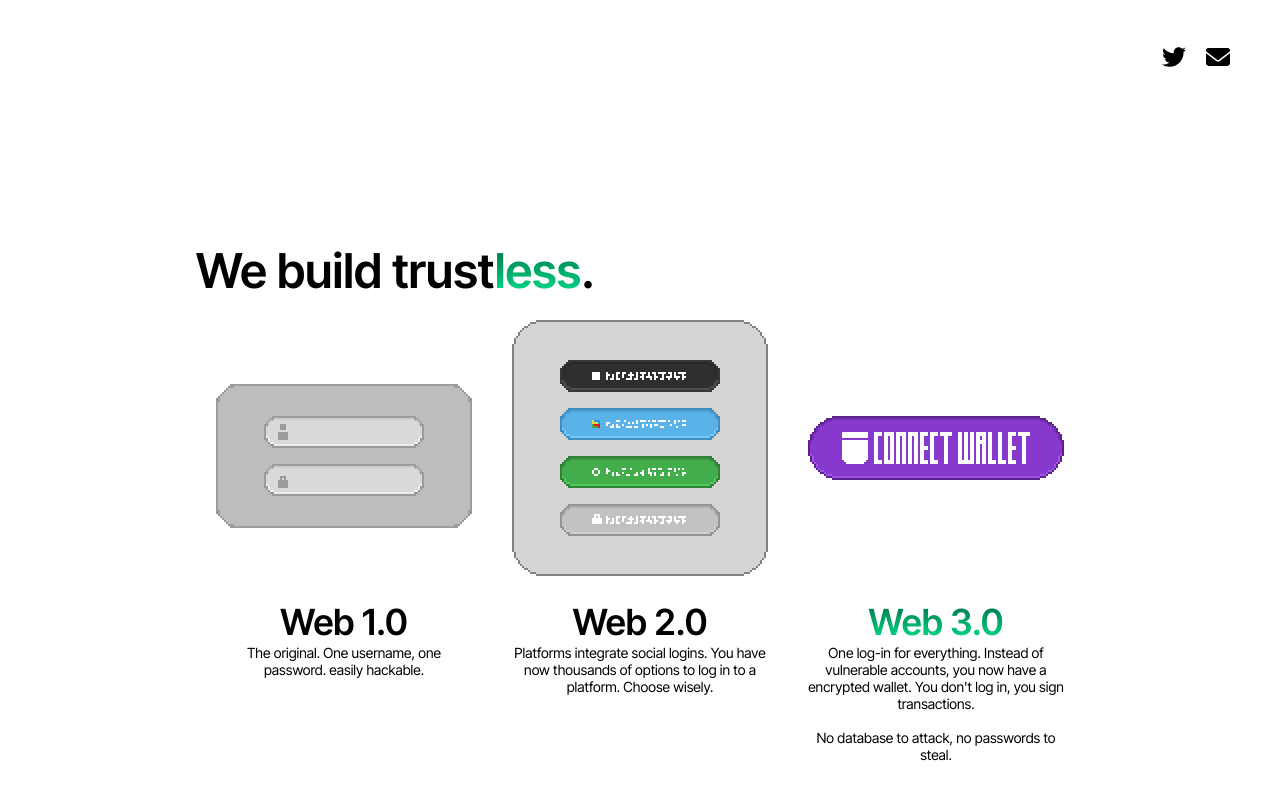
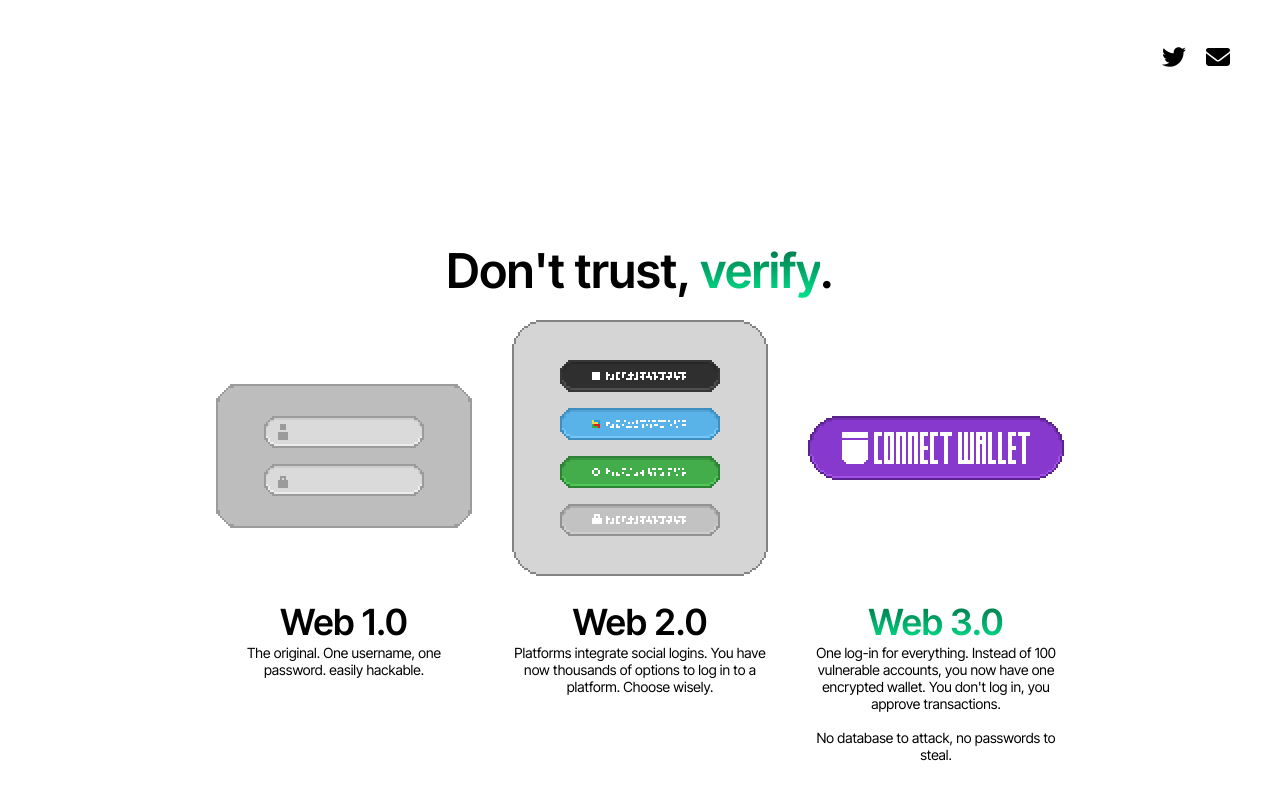
Before and after one commit to them2dt/emptea-homepage, a Next.js app: page / in a window 1280 px wide. Shown: the part 688-1488 px from the top of the page. Built offline with nearby package versions, Linux system fonts and the light colour scheme.

Commit message:
center home-webs-headline

```diff
--- a/package.json
+++ b/package.json
@@ -1,5 +1,5 @@
 {
-  "name": "deadheadz",
+  "name": "emptea-homepage",
   "version": "0.1.0",
   "private": true,
   "scripts": {
--- a/pages/index.js
+++ b/pages/index.js
@@ -37,7 +37,7 @@ export default function Index() {
       <div className="section home-webs">
         <div className="section-content home-webs-content">
           <div className="home-webs-headline headline-1">
-            We build trust<span className="marked">less</span>.
+            Don't trust, <span className="marked">verify</span>.
           </div>
           <div className="home-webs-grid">
             <div className="home-web">
@@ -72,9 +72,9 @@ export default function Index() {
                   Web 3.0
                 </div>
                 <div className="home-web-text text">
-                  One log-in for everything. Instead of vulnerable accounts, you
-                  now have a encrypted wallet. You don't log in, you sign
-                  transactions.
+                  One log-in for everything. Instead of 100 vulnerable accounts,
+                  you now have one encrypted wallet. You don't log in, you
+                  approve transactions.
                   <br />
                   <br />
                   No database to attack, no passwords to steal.
--- a/styles/home.css
+++ b/styles/home.css
@@ -31,6 +31,9 @@
   height: 30vw;
 }
 
+.home-webs-headline {
+  text-align: center;
+}
 .home-webs-grid {
   display: flex;
   align-items: flex-start;
```
Also changed, not shown: 1 other file (tests, documents, lock files or other folders).
